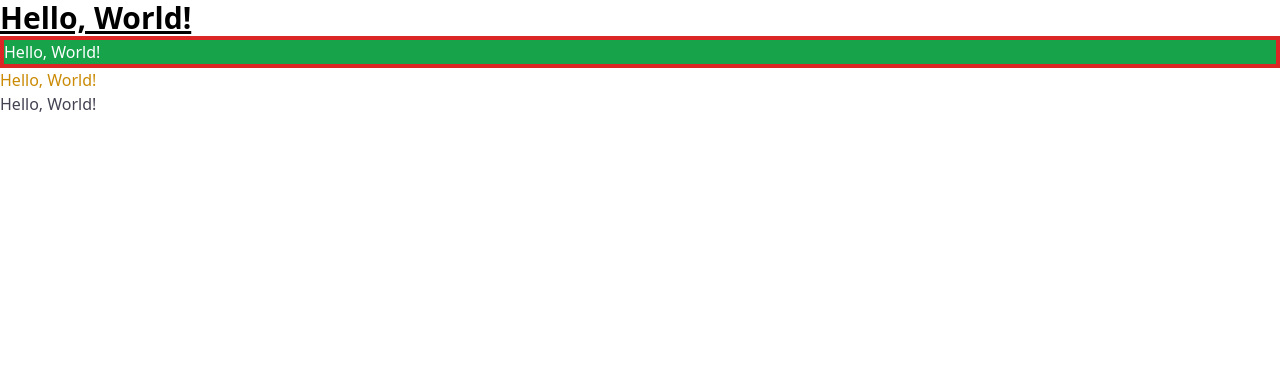
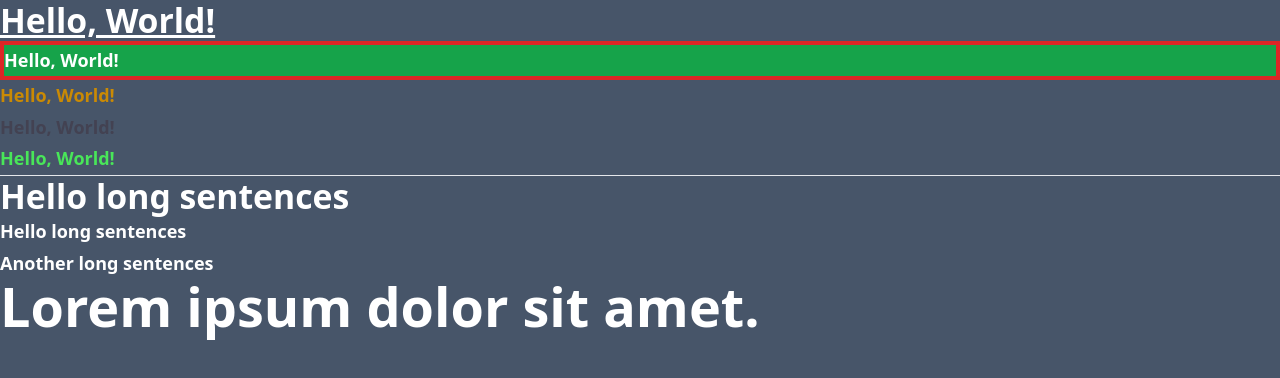
Before and after one commit to thinhdh04/Tailwind-CSS, a React (Vite) app: page / in a window 1280 px wide. Shown: the top 378 px of the page. Built offline with nearby package versions, Linux system fonts and the light colour scheme.

Commit message:
customization

```diff
--- a/src/App.tsx
+++ b/src/App.tsx
@@ -15,6 +15,15 @@ const App = () => {
    <h1 className="text-932">
     Hello, World!
    </h1>
+   <h1 className="text-100">
+    Hello, World!
+   </h1>
+
+   <hr />
+   <p className="text-xs sm:text-base md:text-lg lg:text-3xl">Hello long sentences</p>
+   <p>Hello long sentences</p>
+   <p>Another long sentences</p>
+   <p className="text-xs sm:text-base md:text-xl lg:text-3xl xl:text-5xl">Lorem ipsum dolor sit amet.</p>
    </div>
   )
 }
--- a/src/index.css
+++ b/src/index.css
@@ -1,3 +1,9 @@
 @tailwind base;
 @tailwind components;
 @tailwind utilities;
+
+@layer base {
+    html {
+       @apply bg-slate-600 text-white text-lg font-bold;
+    }
+}
--- a/tailwind.config.js
+++ b/tailwind.config.js
@@ -5,6 +5,20 @@ export default {
     "./src/**/*.{js,ts,jsx,tsx}",
   ],
   theme: {
+    screens: {
+      sm: '480px',
+      md: '768px',
+      lg: '976px',
+      xl: '1100px',
+    },
+    spacing: {
+      '1': '8px',
+      '2': '12px',
+      '3': '16px',
+      '4': '24px',
+      '5': '32px',
+      '6': '48px',
+    },
     extend: {
       colors: {
         100: "#49e659",
```
